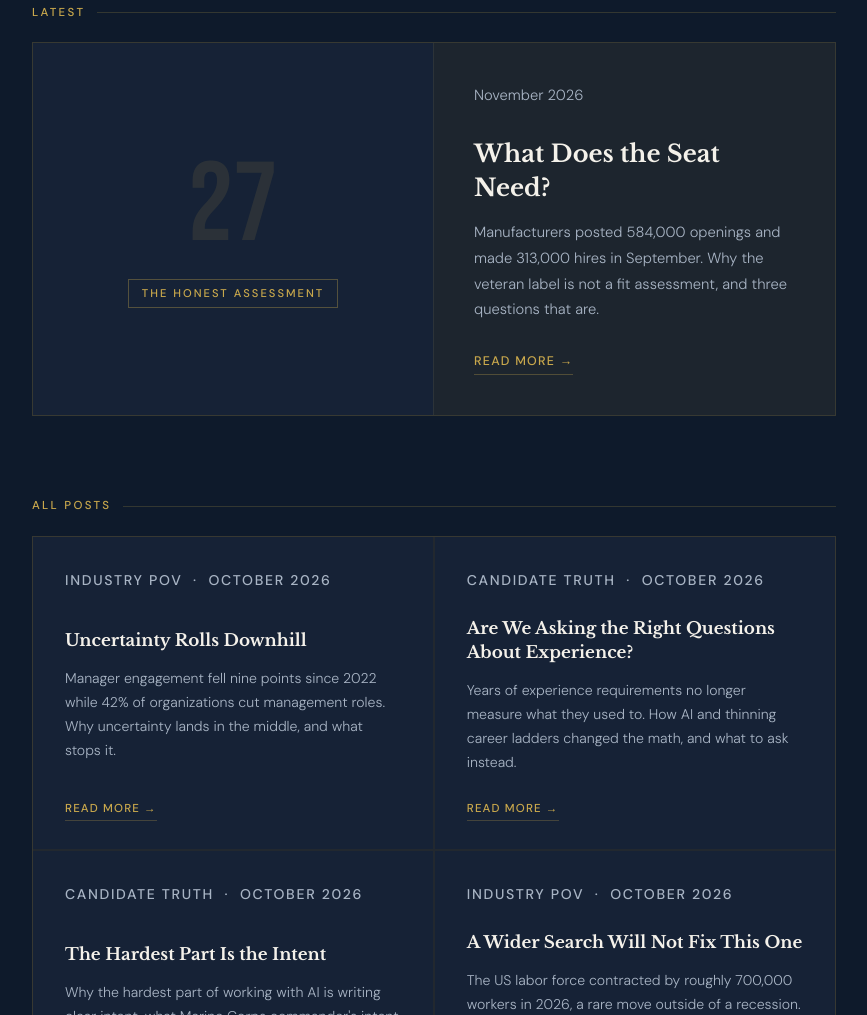
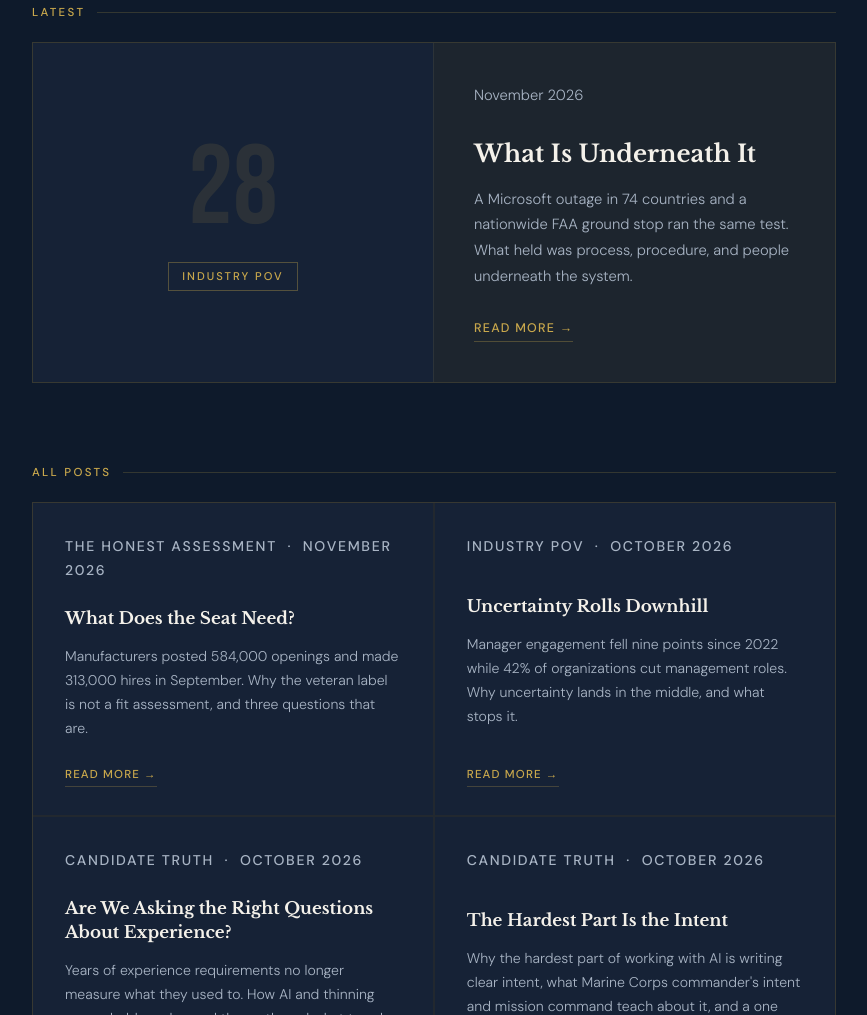
Before and after one commit to forfararic-lab/ETG-Website, a plain HTML site: page blog.html in a window 1280 px wide. Shown: the part 503-1518 px from the top of the page, without its empty margins (206-1073 px from the left). Drawn offline with nearby package versions, Linux system fonts and the light colour scheme.

Commit message:
Regenerate blog.html for: What Is Underneath It

```diff
--- a/blog.html
+++ b/blog.html
@@ -95,18 +95,18 @@
 
   <div class="featured">
     <div class="featured-label">Latest</div>
-    <a href="/blog/what-does-the-seat-need.html" class="featured-card">
+    <a href="/blog/what-is-underneath-it.html" class="featured-card">
       <div class="featured-accent">
         <div class="featured-accent-inner">
-          <div class="featured-num">27</div>
-          <div class="featured-tag-label">The Honest Assessment</div>
+          <div class="featured-num">28</div>
+          <div class="featured-tag-label">Industry POV</div>
         </div>
       </div>
       <div class="featured-content">
         <div>
           <p class="featured-meta">November 2026</p>
-          <h2>What Does the Seat Need?</h2>
-          <p>Manufacturers posted 584,000 openings and made 313,000 hires in September. Why the veteran label is not a fit assessment, and three questions that are.</p>
+          <h2>What Is Underneath It</h2>
+          <p>A Microsoft outage in 74 countries and a nationwide FAA ground stop ran the same test. What held was process, procedure, and people underneath the system.</p>
         </div>
         <span class="read-link">Read more →</span>
       </div>
@@ -116,6 +116,14 @@
   <div class="posts-section">
     <div class="posts-label">All Posts</div>
     <div class="posts-grid">
+
+      <a href="/blog/what-does-the-seat-need.html" class="post-card">
+        <p class="post-card-meta">The Honest Assessment &nbsp;·&nbsp; November 2026</p>
+        <h3>What Does the Seat Need?</h3>
+        <p>Manufacturers posted 584,000 openings and made 313,000 hires in September. Why the veteran label is not a fit assessment, and three questions that are.</p>
+        <span class="post-card-link">Read more →</span>
+        <div class="post-border"></div>
+      </a>
 
       <a href="/blog/uncertainty-rolls-downhill.html" class="post-card">
         <p class="post-card-meta">Industry POV &nbsp;·&nbsp; October 2026</p>
```
